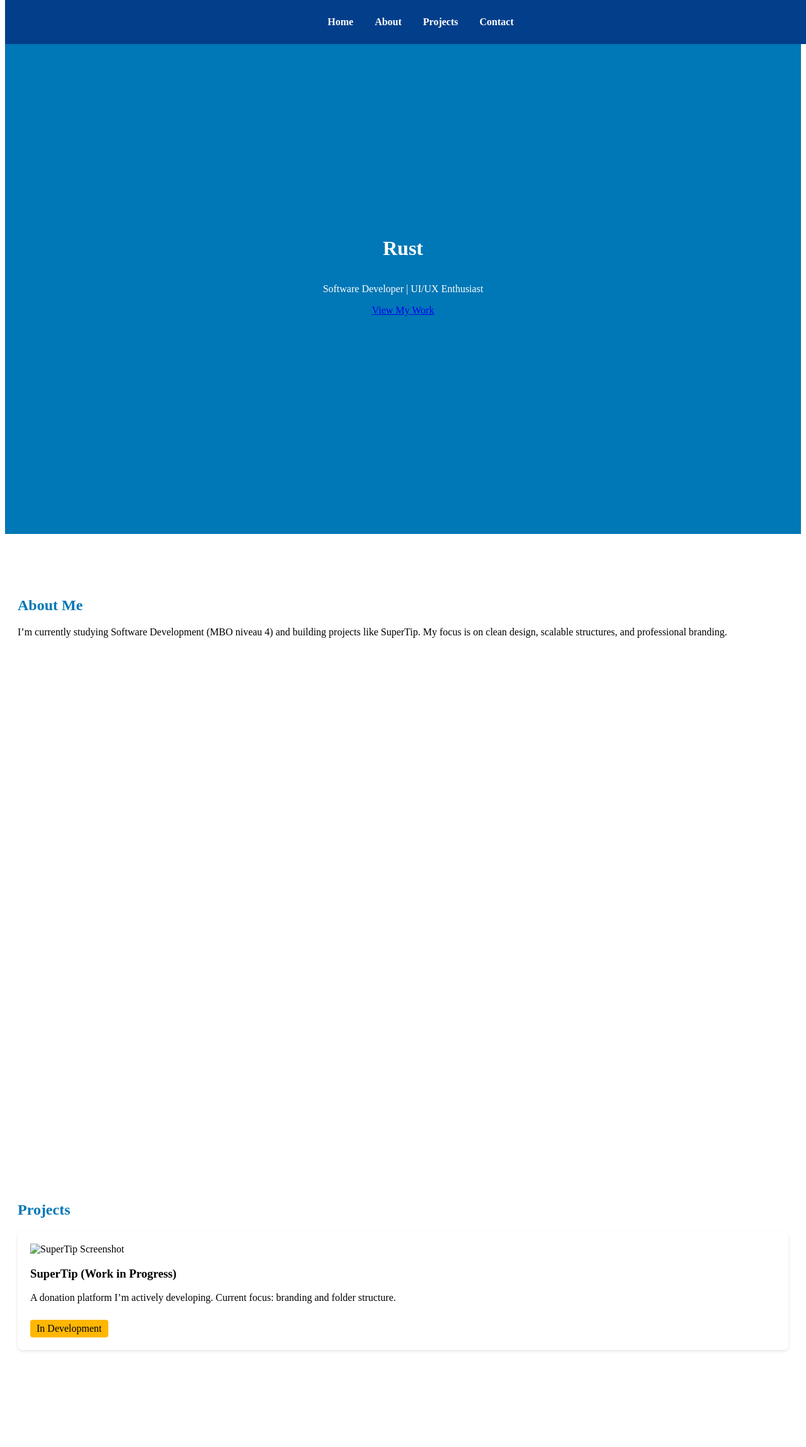
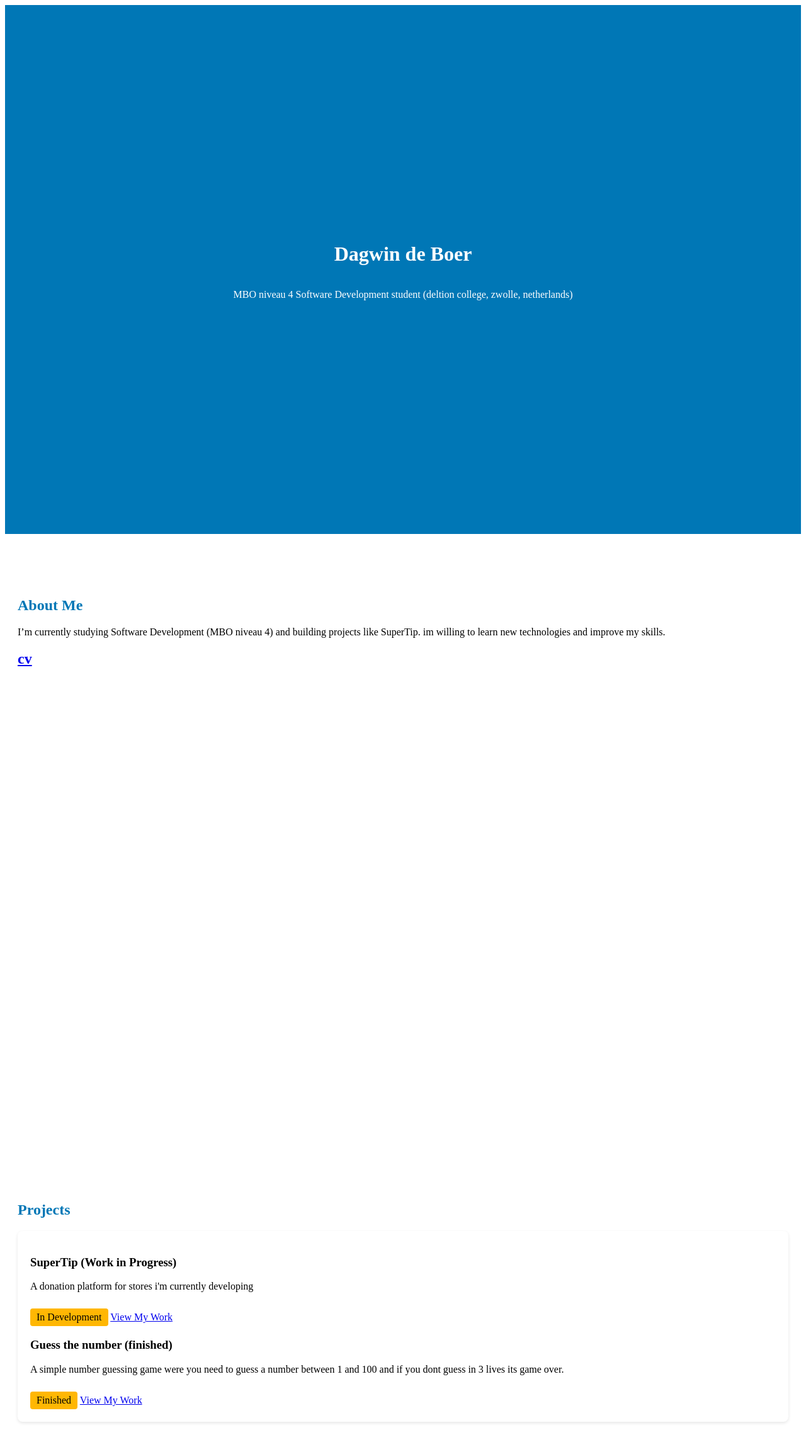
Before and after one commit to iosonobossof2022-netizen/portfolio, a plain HTML site: page index.html in a window 1280 px wide. Shown: the top 2298 px of the page at 63% size. Drawn offline with Linux system fonts and the light colour scheme; files that its build step writes are made by us from their sources.

Commit message:
information
added all information

```diff
--- a/index.html
+++ b/index.html
@@ -7,21 +7,10 @@
   <link rel="stylesheet" href="css/style.css">
 </head>
 <body>
-  <!-- Navigation -->
-  <nav class="navbar">
-    <ul>
-      <li><a href="#hero">Home</a></li>
-      <li><a href="#about">About</a></li>
-      <li><a href="#projects">Projects</a></li>
-      <li><a href="#contact">Contact</a></li>
-    </ul>
-  </nav>
 
-  <!-- Hero Section -->
   <header id="hero" class="hero">
-    <h1>Rust</h1>
-    <p>Software Developer | UI/UX Enthusiast</p>
-    <a href="#projects" class="btn">View My Work</a>
+    <h1>Dagwin de Boer</h1>
+    <p>MBO niveau 4 Software Development student (deltion college, zwolle, netherlands)</p>
   </header>
 
   <!-- About Section -->
@@ -29,34 +18,35 @@
     <h2>About Me</h2>
     <p>
       I’m currently studying Software Development (MBO niveau 4) and building projects like SuperTip.
-      My focus is on clean design, scalable structures, and professional branding.
+      im willing to learn new technologies and improve my skills.
     </p>
+    <h2><a href="https://dagwin.nl" class="btn">cv</a></h2>
   </section>
 
   <!-- Projects Section -->
   <section id="projects">
     <h2>Projects</h2>
     <div class="project-card">
-      <img src="assets/images/supertip.png" alt="SuperTip Screenshot">
       <h3>SuperTip (Work in Progress)</h3>
-      <p>A donation platform I’m actively developing. Current focus: branding and folder structure.</p>
+      <p>A donation platform for stores i'm currently developing</p>
       <span class="status">In Development</span>
+      <a href="https://github.com/iosonobossof2022-netizen/super-tip" class="btn">View My Work</a>
+      <h3>Guess the number (finished)</h3>
+      <p>A simple number guessing game were you need to guess a number between 1 and 100 and if you dont guess in 3 lives its game over.</p>
+      <span class="status">Finished</span>
+      <a href="https://github.com/iosonobossof2022-netizen/guess-the-number-ful" class="btn">View My Work</a>
     </div>
   </section>
 
-  <!-- Contact Section -->
-  <section id="contact">
-    <h2>Contact</h2>
-    <p>Let’s connect!</p>
-    <ul>
-      <li><a href="mailto:yourname@email.com">Email</a></li>
-      <li><a href="https://github.com/yourgithub">GitHub</a></li>
-      <li><a href="https://linkedin.com/in/yourlinkedin">LinkedIn</a></li>
-    </ul>
-  </section>
-
-  <footer>
-    <p>© 2025 Rust. All rights reserved.</p>
-  </footer>
+<!-- Contact Section -->
+<section id="contact">
+  <h2>Contact info</h2>
+  <ul>
+    <li><a href="mailto:iosonobossof2022@email.com">Email -> iosonobossof2022@email.com</a></li>
+    <li><a href="https://github.com/iosonobossof2022-netizen">GitHub -> https://github.com/iosonobossof2022-netizen</a></li>
+    <li><a href="tel:+31649005290">Phone: +31 6 49005290</a></li>
+  </ul>
+</section>
 </body>
 </html>
+<p>*this portfolio is written in english so it can be of international use</p>
```
